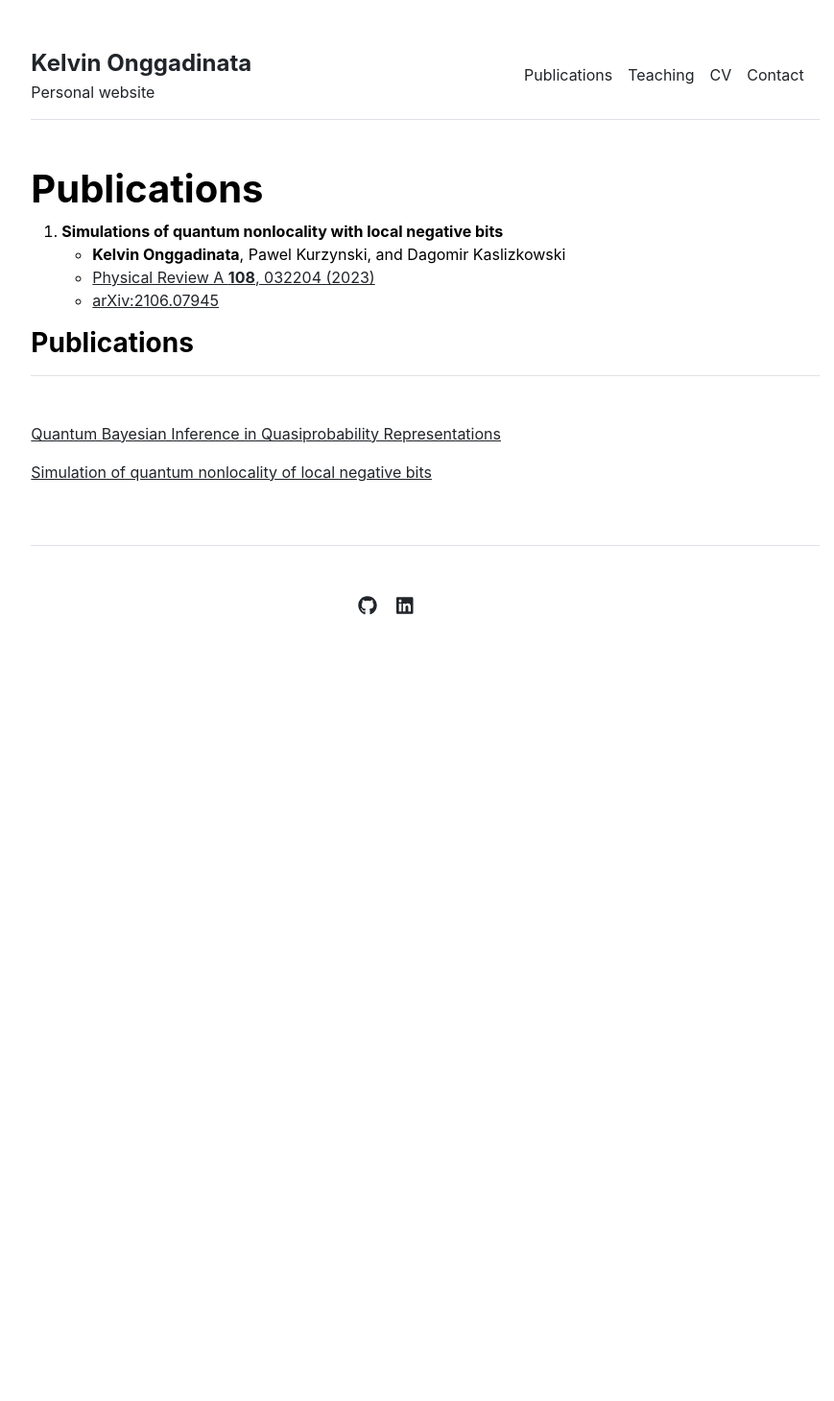
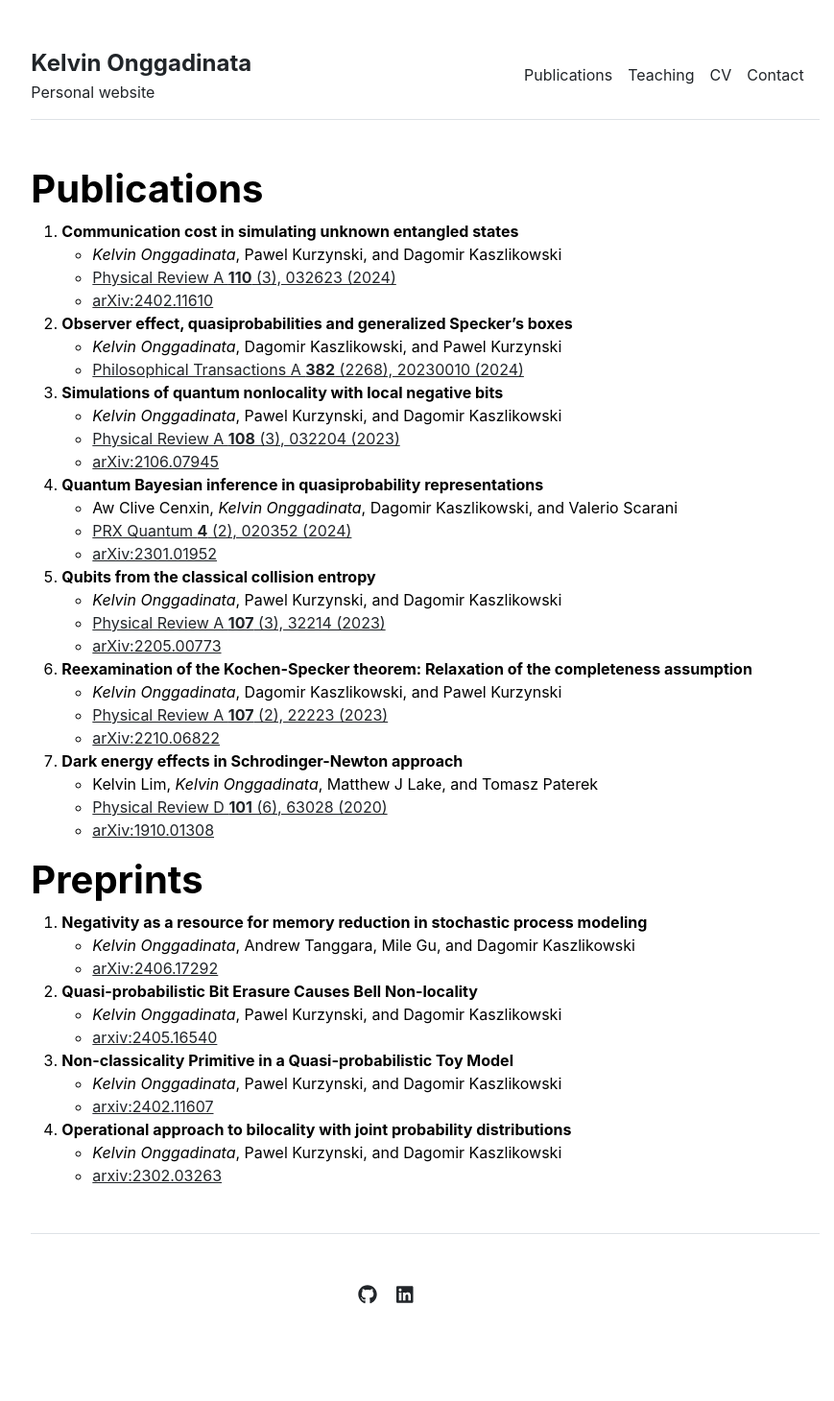
Before and after one commit to konggadinata/konggadinata.github.io, a Jekyll site: the page built from publications.md, in a window 1280 px wide. Shown: the whole page at 96% size, without its empty margins (197-1066 px from the left). Built offline with Jekyll 4.4.1, drawn with Linux system fonts in a browser that asks for light colours; before the commit the page ends 900 px from its top, so only the background shows below that.

Commit message:
Update publications list and others

```diff
--- a/_layouts/publications.html
+++ b/_layouts/publications.html
@@ -3,5 +3,3 @@ layout: default
 ---
 
 {{ content }}
-
-{% include publications.html %}
--- a/publications.md
+++ b/publications.md
@@ -5,7 +5,45 @@ title: "Publications"
 
 # **Publications**
 
-1. **Simulations of quantum nonlocality with local negative bits**
-   - **Kelvin Onggadinata**, Pawel Kurzynski, and Dagomir Kaslizkowski
-   - [Physical Review A **108**, 032204 (2023)](https://journals.aps.org/pra/abstract/10.1103/PhysRevA.108.032204)
+1. **Communication cost in simulating unknown entangled states**
+   - *Kelvin Onggadinata*, Pawel Kurzynski, and Dagomir Kaszlikowski
+   - [Physical Review A **110** (3), 032623 (2024)](https://doi.org/10.1103/PhysRevA.110.032623)
+   - [arXiv:2402.11610](https://doi.org/10.48550/arXiv.2402.11610)
+2. **Observer effect, quasiprobabilities and generalized Specker's boxes**
+   - *Kelvin Onggadinata*, Dagomir Kaszlikowski, and Pawel Kurzynski
+   - [Philosophical Transactions A **382** (2268), 20230010 (2024)](https://royalsocietypublishing.org/doi/10.1098/rsta.2023.0010)
+3.  **Simulations of quantum nonlocality with local negative bits**
+   - *Kelvin Onggadinata*, Pawel Kurzynski, and Dagomir Kaszlikowski
+   - [Physical Review A **108** (3), 032204 (2023)](https://doi.org/10.1103/PhysRevA.108.032204)
    - [arXiv:2106.07945](https://arxiv.org/abs/2106.07945)
+4. **Quantum Bayesian inference in quasiprobability representations**
+   - Aw Clive Cenxin, *Kelvin Onggadinata*, Dagomir Kaszlikowski, and Valerio Scarani
+   - [PRX Quantum **4** (2), 020352 (2024)](https://doi.org/10.1103/PRXQuantum.4.020352)
+   - [arXiv:2301.01952](https://arxiv.org/abs/2301.01952)
+5. **Qubits from the classical collision entropy**
+   - *Kelvin Onggadinata*, Pawel Kurzynski, and Dagomir Kaszlikowski
+   - [Physical Review A **107** (3), 32214 (2023)](https://doi.org/10.1103/PhysRevA.107.032214)
+   - [arXiv:2205.00773](https://arxiv.org/abs/2205.00773)
+6. **Reexamination of the Kochen-Specker theorem: Relaxation of the completeness assumption**
+   - *Kelvin Onggadinata*, Dagomir Kaszlikowski, and Pawel Kurzynski
+   - [Physical Review A **107** (2), 22223 (2023)](https://doi.org/10.1103/PhysRevA.107.022223)
+   - [arXiv:2210.06822](https://arxiv.org/abs/2210.06822)
+7. **Dark energy effects in Schrodinger-Newton approach**
+   - Kelvin Lim, *Kelvin Onggadinata*, Matthew J Lake, and Tomasz Paterek
+   - [Physical Review D **101** (6), 63028 (2020)](https://doi.org/10.1103/PhysRevD.101.063028)
+   - [arXiv:1910.01308](https://arxiv.org/abs/1910.01308)
+
+# **Preprints**
+
+1. **Negativity as a resource for memory reduction in stochastic process modeling**
+   - *Kelvin Onggadinata*, Andrew Tanggara, Mile Gu, and Dagomir Kaszlikowski
+   - [arXiv:2406.17292](https://arxiv.org/abs/2406.17292)
+2. **Quasi-probabilistic Bit Erasure Causes Bell Non-locality**
+   - *Kelvin Onggadinata*, Pawel Kurzynski, and Dagomir Kaszlikowski
+   - [arxiv:2405.16540](https://arxiv.org/abs/2405.16540)
+3. **Non-classicality Primitive in a Quasi-probabilistic Toy Model**
+   - *Kelvin Onggadinata*, Pawel Kurzynski, and Dagomir Kaszlikowski
+   - [arxiv:2402.11607](https://arxiv.org/abs/2402.11607)
+4. **Operational approach to bilocality with joint probability distributions**
+   - *Kelvin Onggadinata*, Pawel Kurzynski, and Dagomir Kaszlikowski
+   - [arxiv:2302.03263](https://arxiv.org/abs/2302.03263)
```
Also changed, not shown: _layouts/courses.html (+0 -9 lines), contact.md (+2 -0 lines), courses.md (+3 -1 lines), index.md (+1 -3 lines).
